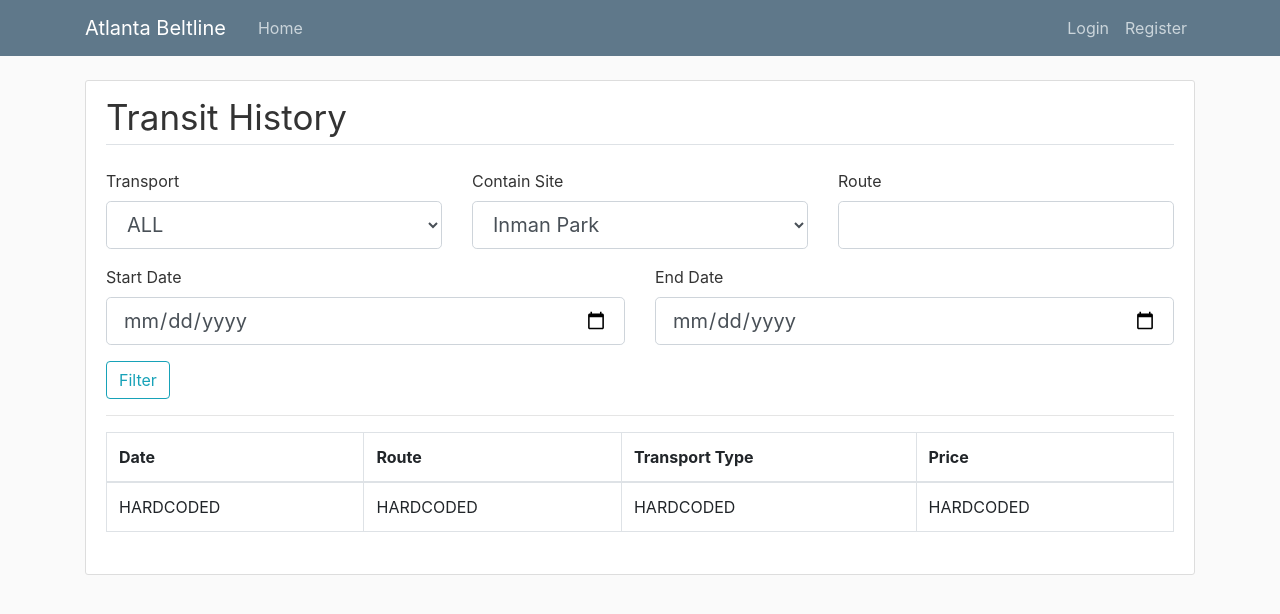
After one commit to frankiekim5/ATL_Beltline, a Flask app: page /transit_history in a window 1280 px wide. The commit adds this page. Shown: the top 614 px of the page. Run offline with Flask 2, Linux system fonts and the light colour scheme; some libraries are stand-ins or nearby versions.

Commit message:
Transit History

```diff
--- a/app.py
+++ b/app.py
@@ -1,7 +1,7 @@
 from flask import Flask, render_template, url_for, flash, redirect, session, request, jsonify
 from flask_mysqldb import MySQL
 from forms import UserRegistrationForm, LoginForm, VisitorRegistrationForm, EmployeeRegistrationForm, EmployeeVisitorRegistrationForm, TransitForm, EmailRegistrationForm, TransitForm, SiteForm, EventForm, ManageSiteForm, ManageTransitForm, ManageUser
-from forms import ManageEvent, EditEvent, UserTakeTransit
+from forms import ManageEvent, EditEvent, UserTakeTransit, TransitHistory
 from passlib.hash import sha256_crypt
 
 app = Flask(__name__)
@@ -272,6 +272,10 @@ def take_transit():
     return render_template('take_transit.html', title="Take Transit",legend="Take Transit",form=form)
 
 ## SCREEN 16
+@app.route('/transit_history', methods=['GET', 'POST'])
+def transit_history():
+    form = TransitHistory()
+    return render_template('transit_history.html', title="Transit History",legend="Transit History",form=form)
 
 ## SCREEN 17
 
--- a/forms.py
+++ b/forms.py
@@ -173,3 +173,12 @@ class UserTakeTransit(FlaskForm):
     transitDate = DateField('Transit Date')
     submit = SubmitField('Filter')
     logTransit = SubmitField('Log Transit')
+
+class TransitHistory(FlaskForm):
+    transportType = SelectField('Transport', choices = [('ALL','ALL'),('marta','MARTA'), ('bus','Bus'),('bike','Bike')],validators=[DataRequired()])
+    containSite = SelectField('Contain Site',
+        choices = [("Inman Park","Inman Park")])
+    route = StringField('Route', validators=[DataRequired()])
+    startDate = DateField('Start Date')
+    endDate = DateField('End Date')
+    submit = SubmitField('Filter')
--- /dev/null
+++ b/templates/transit_history.html
@@ -0,0 +1,104 @@
+{% extends "layout.html" %}
+{% block content %}
+    <div class="content-section">
+            <form method="POST" action="">
+                {{ form.hidden_tag() }}
+                <fieldset class="form-group">
+                    <legend class="border-bottom mb-4" style="font-size:35px">{{legend}}</legend>
+                    <div class="row">
+                        <div class="form-group col-md-4">
+                            {{ form.transportType.label(class="form-control-label") }}
+                            {% if form.transportType.errors %}
+                                {{ form.transportType(class="form-control form-control-lg is-invalid") }}
+                                <div style="color:red">
+                                    {% for error in form.transportType.errors %}
+                                    <span style="font-size:13px">{{ error }}</span>
+                                    {% endfor %}
+                                </div>
+                            {% else %}
+                                {{ form.transportType(class="form-control form-control-lg") }}
+                            {% endif %}
+                        </div>
+                        <div class="form-group col-md-4">
+                            {{ form.containSite.label(class="form-control-label") }}
+                            {% if form.containSite.errors %}
+                                {{ form.containSite(class="form-control form-control-lg is-invalid") }}
+                                <div style="color:red">
+                                    {% for error in form.containSite.errors %}
+                                    <span style="font-size:13px">{{ error }}</span>
+                                    {% endfor %}
+                                </div>
+                            {% else %}
+                                {{ form.containSite(class="form-control form-control-lg") }}
+                            {% endif %}
+                        </div>
+                        <div class="form-group col-md-4">
+                            {{ form.route.label(class="form-control-label") }}
+                            {% if form.route.errors %}
+                                {{ form.route(class="form-control form-control-lg is-invalid") }}
+                                <div style="color:red">
+                                    {% for error in form.route.errors %}
+                                    <span style="font-size:13px">{{ error }}</span>
+                                    {% endfor %}
+                                </div>
+                            {% else %}
+                                {{ form.route(class="form-control form-control-lg") }}
+                            {% endif %}
+                        </div>
+                    </div>
+                    <div class='row'>
+                        <div class="form-group col-md-6">
+                            {{ form.startDate.label(class="form-control-label") }}
+                            {% if form.startDate.errors %}
+                                {{ form.startDate(class="form-control form-control-lg is-invalid") }}
+                                <div style="color:red">
+                                    {% for error in form.startDate.errors %}
+                                        <span style="font-size:13px">{{ error }}</span>
+                                    {% endfor %}
+                                </div>
+                            {% else %}
+                                {{ form.startDate(class="form-control form-control-lg", type="date") }}
+                            {% endif %}
+                        </div>
+                        <div class="form-group col-md-6">
+                            {{ form.endDate.label(class="form-control-label") }}
+                            {% if form.endDate.errors %}
+                                {{ form.endDate(class="form-control form-control-lg is-invalid") }}
+                                <div style="color:red">
+                                    {% for error in form.endDate.errors %}
+                                        <span style="font-size:13px">{{ error }}</span>
+                                    {% endfor %}
+                                </div>
+                            {% else %}
+                                {{ form.endDate(class="form-control form-control-lg", type="date") }}
+                            {% endif %}
+                        </div>
+                    </div>
+                    <div class="form-group">
+                        {{ form.submit(class="btn btn-outline-info") }}
+                    </div>
+                    <hr>
+                    <div id="transit_history">
+                        <table class="table table-bordered">
+                            <thead>
+                                <tr>
+                                <th scope="col">Date</th>
+                                <th scope="col">Route</th>
+                                <th scope="col">Transport Type</th>
+                                <th scope="col">Price</th>
+                                </tr>
+                            </thead>
+                            <tbody>
+                                <tr>
+                                    <td>HARDCODED</td>
+                                    <td>HARDCODED</td>
+                                    <td>HARDCODED</td>
+                                    <td>HARDCODED</td>
+                                </tr>
+                            </tbody>
+                        </table>
+                    </div>
+                </fieldset>
+            </form>
+    </div>
+{% endblock content %}
```
Also changed, not shown: templates/take_transit.html (line endings or trailing spaces).
